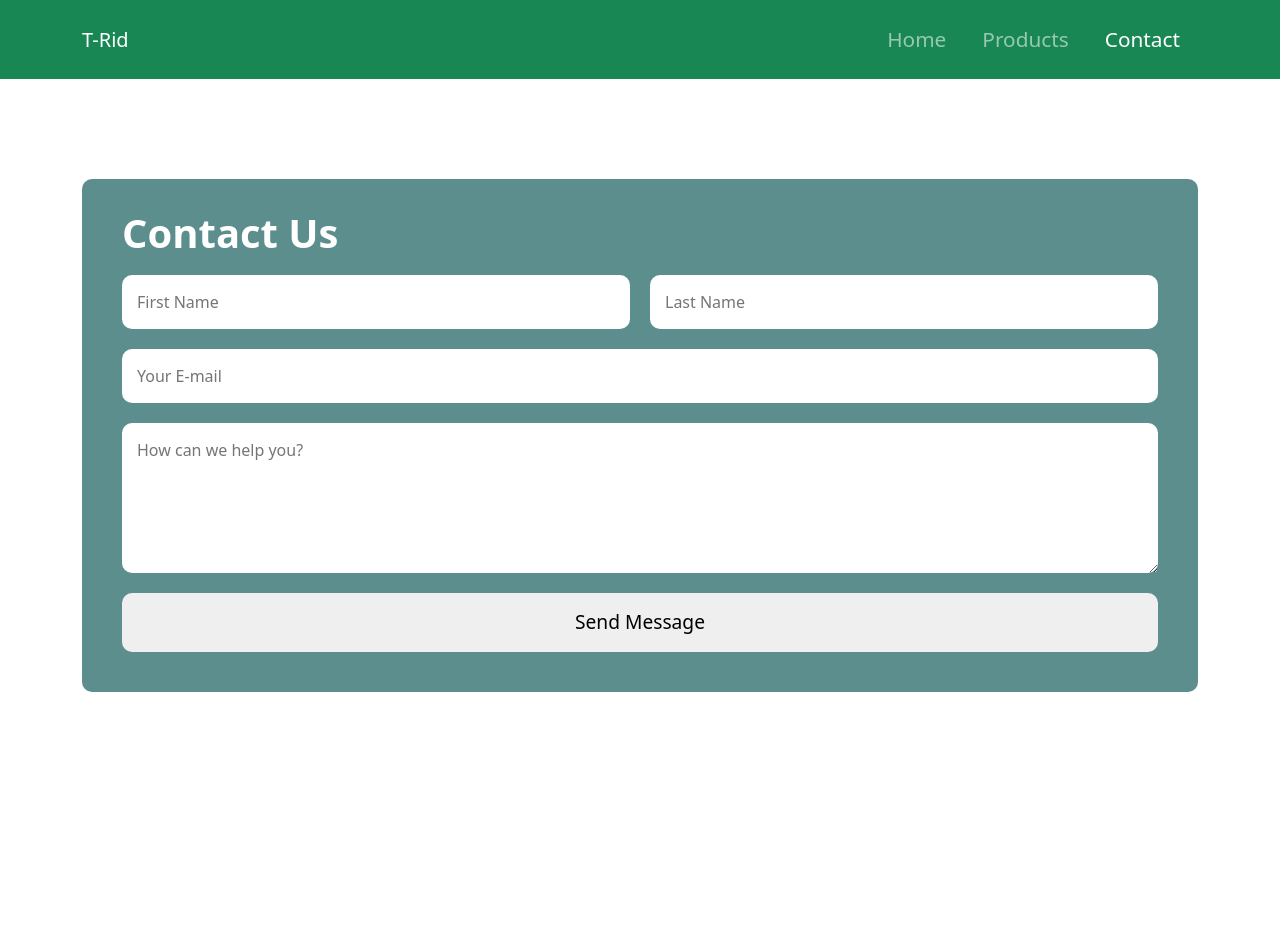
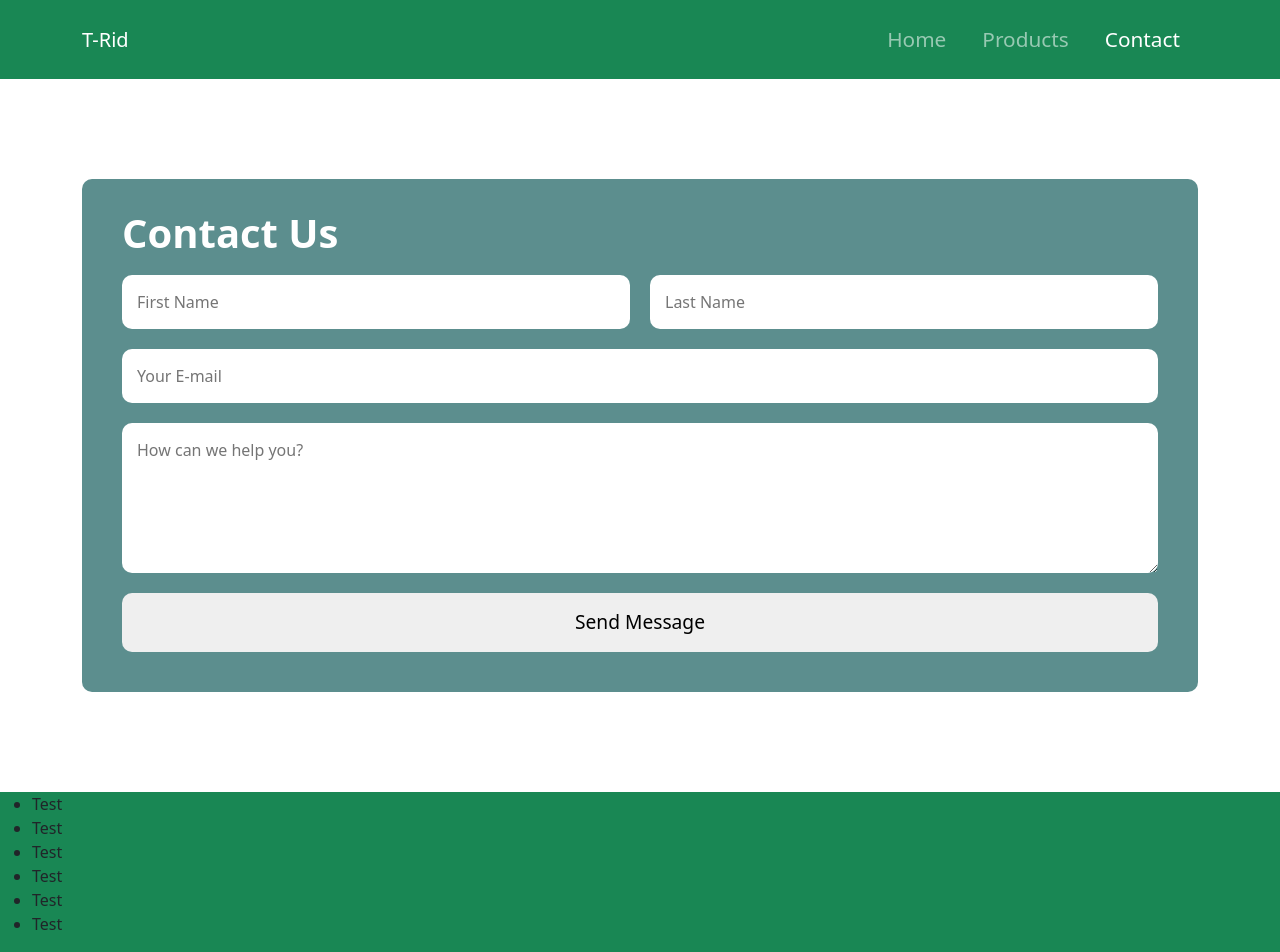
Before and after one commit to Amrindra/Bannard-Project, a React (Create React App) app: page /contact in a window 1280 px wide. Shown: the top 952 px of the page. Before the commit the page ends 800 px from the top, so only its background shows below. Built offline with nearby package versions, Linux system fonts and the light colour scheme; the HTML template or start-up script is replaced by a standard one.

Commit message:
Moved Footer to App.js and modified some styles

```diff
--- a/src/App.js
+++ b/src/App.js
@@ -4,6 +4,7 @@ import Contact from "./components/contact/Contact";
 import Homepage from "./pages/homepage/Homepage";
 import ProductPage from "./pages/product/ProductPage";
 import "./styles.css";
+import Footer from "./components/footer/Footer";
 
 export default function App() {
   return (
@@ -15,6 +16,8 @@ export default function App() {
         <Route path="/products" element={<ProductPage />} />
         <Route path="/contact" element={<Contact />} />
       </Routes>
+
+      <Footer />
     </BrowserRouter>
   );
 }
--- a/src/components/footer/Footer.css
+++ b/src/components/footer/Footer.css
@@ -1,4 +1,5 @@
 .footer {
   height: 40vh;
-  background-color: rgb(78, 131, 25);
+  background-color: var(--green-color);
+  margin-top: 100px;
 }
--- a/src/pages/homepage/Homepage.jsx
+++ b/src/pages/homepage/Homepage.jsx
@@ -1,11 +1,8 @@
-import { Carousel, Col, Container, Row } from "react-bootstrap";
+import { Container } from "react-bootstrap";
 import Banner from "../../components/banner/Banner";
 import Feature from "../../components/feature/Feature";
-import CardProduct from "../../components/cardProduct/CardProduct";
 import CarouselSlider from "../../components/carouselSlider/CarouselSlider";
-
 import "./Homepage.css";
-import Footer from "../../components/footer/Footer";
 
 const Homepage = () => {
   return (
@@ -15,7 +12,6 @@ const Homepage = () => {
         <Feature />
       </Container>
       <CarouselSlider />
-      <Footer />
 
       <section className="card_sections"></section>
     </main>
--- a/src/styles.css
+++ b/src/styles.css
@@ -1,6 +1,7 @@
 :root {
   --main-color: #afb4ff;
   --light-gray: rgb(138, 138, 138);
+  --green-color: #198754;
 }
 
 * {
```
